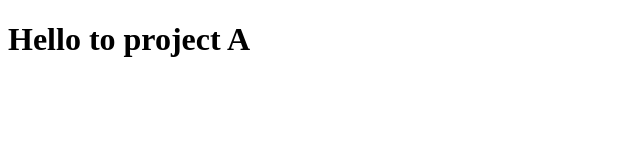
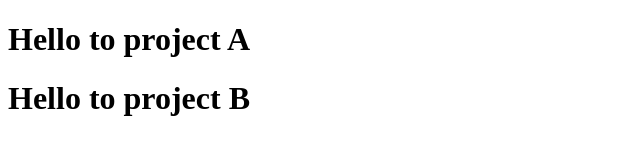
Before and after one commit to Ibrahim127/iti_NN, a plain HTML site: page index.html in a window 1280 px wide. Shown: the whole page, without its empty margins (0-640 px from the left). Drawn offline with Linux system fonts and the light colour scheme.

Commit message:
adding project B

```diff
--- a/index.html
+++ b/index.html
@@ -7,7 +7,7 @@
 </head>
 <body>
     <h1>Hello to project A</h1>
-
+    <h1>Hello to project B</h1>
 
 
 </body>
```
